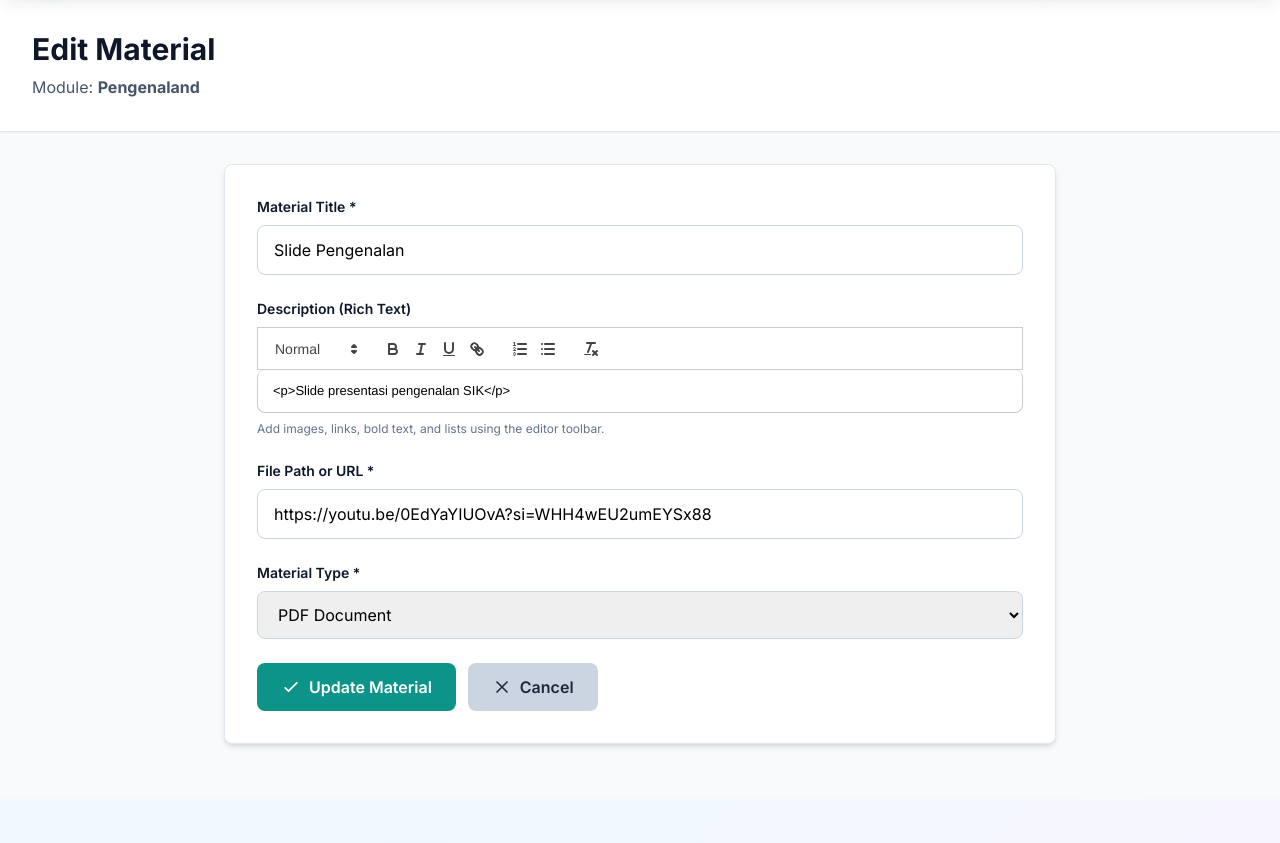
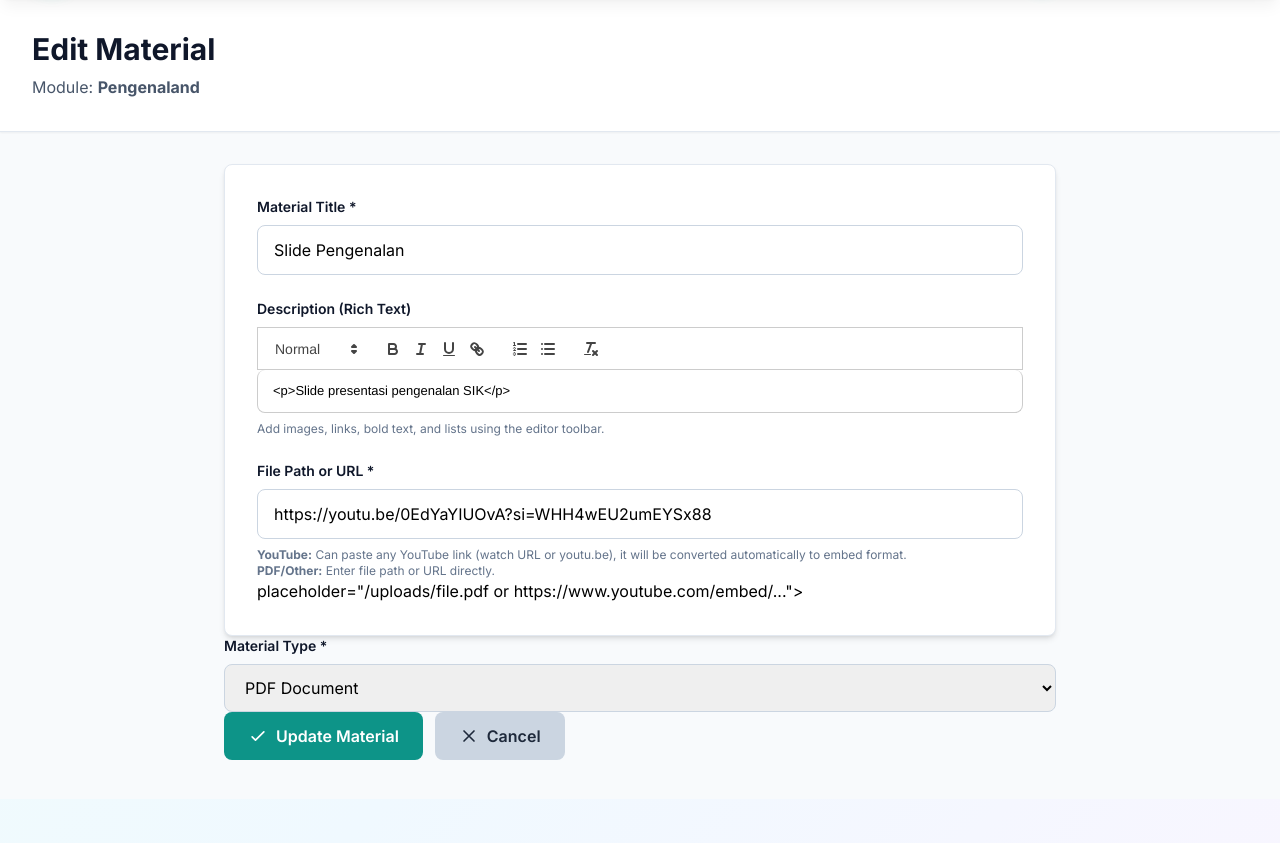
Before and after one commit to asda1-max/Eleary, a Flask app: page /admin/materials/2/edit in a window 1280 px wide. Shown: the part 66-909 px from the top of the page. Run offline with Flask 3, Linux system fonts and the light colour scheme; a user stored in the database is signed in; some libraries are stand-ins or nearby versions.

Commit message:
embedded video

```diff
--- a/app.py
+++ b/app.py
@@ -42,6 +42,36 @@ def load_user(user_id):
 def allowed_file(filename):
     """Check if file extension is allowed."""
     return '.' in filename and filename.rsplit('.', 1)[1].lower() in ALLOWED_EXTENSIONS
+
+def convert_youtube_url(url):
+    """Convert YouTube watch URL to embed URL format to bypass X-Frame-Options restrictions.
+
+    Supports formats:
+    - https://www.youtube.com/watch?v=VIDEO_ID
+    - https://youtu.be/VIDEO_ID
+    - https://www.youtube.com/embed/VIDEO_ID (already correct)
+    """
+    if not url:
+        return url
+
+    url = url.strip()
+
+    # Already in embed format
+    if 'youtube.com/embed/' in url:
+        return url
+
+    # Extract video ID from watch URL
+    if 'youtube.com/watch' in url:
+        video_id = url.split('v=')[-1].split('&')[0]
+        return f'https://www.youtube.com/embed/{video_id}'
+
+    # Extract video ID from youtu.be short URL
+    if 'youtu.be/' in url:
+        video_id = url.split('youtu.be/')[-1].split('?')[0]
+        return f'https://www.youtube.com/embed/{video_id}'
+
+    # Return original URL if not YouTube
+    return url
 
 def sanitize_rich_text(html):
     """Sanitize rich text HTML from editor input."""
@@ -703,6 +733,10 @@ def manage_materials(module_id):
         file_path = request.form.get('file_path')
         material_type = request.form.get('type', 'pdf')
 
+        # Convert YouTube URLs to embed format if video type
+        if material_type == 'video':
+            file_path = convert_youtube_url(file_path)
+
         if not title:
             flash('Material title is required.', 'danger')
             return redirect(url_for('manage_materials', module_id=module_id))
@@ -741,6 +775,10 @@ def edit_material(material_id):
         description = sanitize_rich_text(request.form.get('description'))
         file_path = request.form.get('file_path')
         material_type = request.form.get('type', 'pdf')
+
+        # Convert YouTube URLs to embed format if video type
+        if material_type == 'video':
+            file_path = convert_youtube_url(file_path)
 
         if not title:
             flash('Material title is required.', 'danger')
--- a/templates/admin_edit_material.html
+++ b/templates/admin_edit_material.html
@@ -43,6 +43,12 @@
                     <input type="text" id="file_path" name="file_path" required
                            value="{{ material.file_path }}"
                            class="w-full px-4 py-3 border border-slate-300 rounded-lg focus:outline-none focus:border-teal-600 focus:ring-2 focus:ring-teal-100"
+                           placeholder="/uploads/file.pdf or https://www.youtube.com/watch?v=...">
+                    <p class="text-xs text-slate-500 mt-2">
+                        <strong>YouTube:</strong> Can paste any YouTube link (watch URL or youtu.be), it will be converted automatically to embed format.
+                        <br><strong>PDF/Other:</strong> Enter file path or URL directly.
+                    </p>
+                </div>
                            placeholder="/uploads/file.pdf or https://www.youtube.com/embed/...">
                 </div>
 
--- a/templates/admin_manage_materials.html
+++ b/templates/admin_manage_materials.html
@@ -43,7 +43,11 @@
                     <label for="file_path" class="block text-sm font-semibold text-slate-900 mb-2">File Path or URL *</label>
                     <input type="text" id="file_path" name="file_path" required
                            class="w-full px-4 py-3 border border-slate-300 rounded-lg focus:outline-none focus:border-teal-600 focus:ring-2 focus:ring-teal-100"
-                           placeholder="/uploads/file.pdf or https://www.youtube.com/embed/...">
+                           placeholder="/uploads/file.pdf or https://www.youtube.com/watch?v=...">
+                    <p class="text-xs text-slate-500 mt-2">
+                        <strong>YouTube:</strong> Can paste any YouTube link (watch URL or youtu.be), it will be converted automatically to embed format.
+                        <br><strong>PDF/Other:</strong> Enter file path or URL directly.
+                    </p>
                 </div>
 
                 <!-- Type -->
```
